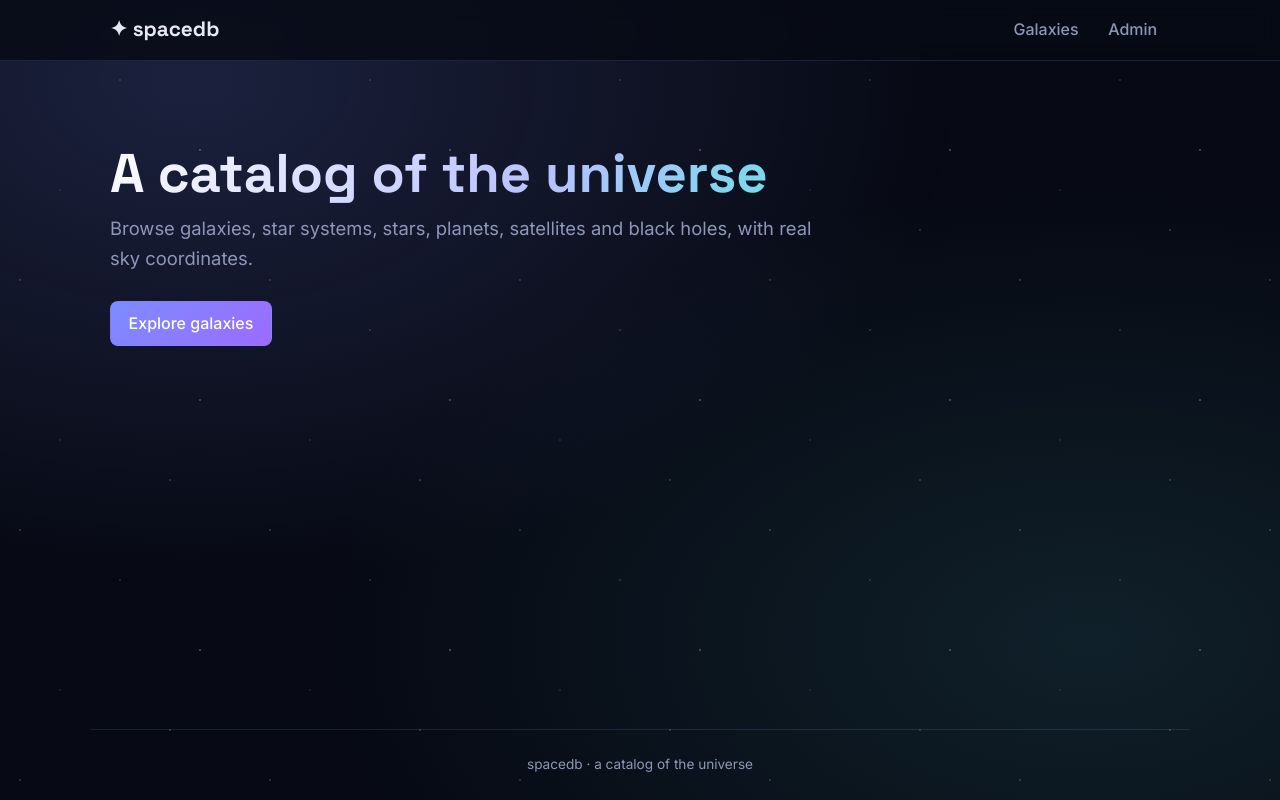
After one commit to diana-plesa/spacedb, a Django app: template catalog/templates/catalog/home.html in a window 1280 px wide. The commit adds this page. Run offline with Django 5.2, Linux system fonts and the light colour scheme; the template is opened without the code that fills it, so the values that code supplies are empty.

Commit message:
added base template, home and dark theme

```diff
--- a/catalog/forms.py
+++ b/catalog/forms.py
@@ -5,4 +5,4 @@ from .models import Galaxy
 class GalaxyForm(forms.ModelForm):
     class Meta:
         model = Galaxy
-        fields = ['name', 'galaxy_type', 'distance_ly', 'description']
+        fields = ['name', 'galaxy_type', 'distance_ly', 'ra_deg', 'dec_deg', 'description']
--- /dev/null
+++ b/catalog/static/catalog/css/style.css
@@ -0,0 +1,279 @@
+/* ---------- Colors and sizes used everywhere ---------- */
+:root {
+    --bg: #070a14;
+    --surface: rgba(20, 26, 46, 0.75);
+    --surface-solid: #141a2e;
+    --border: rgba(140, 160, 255, 0.15);
+    --text: #e6e9f5;
+    --muted: #8e97b8;
+    --accent: #7c8cff;
+    --accent-2: #5ee1e6;
+    --danger: #ff6b81;
+    --radius: 12px;
+    --font-body: "Inter", system-ui, -apple-system, "Segoe UI", sans-serif;
+    --font-heading: "Space Grotesk", "Inter", system-ui, sans-serif;
+}
+
+* { box-sizing: border-box; }
+
+body {
+    margin: 0;
+    min-height: 100vh;
+    display: flex;
+    flex-direction: column;
+    background: var(--bg);
+    color: var(--text);
+    font-family: var(--font-body);
+    line-height: 1.6;
+}
+
+/* Starfield: a few layers of tiny dots plus a soft nebula glow, fixed behind the page */
+body::before {
+    content: "";
+    position: fixed;
+    inset: 0;
+    z-index: -1;
+    background:
+        radial-gradient(1px 1px at 20px 30px, #fff, transparent),
+        radial-gradient(1px 1px at 120px 80px, rgba(255,255,255,0.8), transparent),
+        radial-gradient(1.5px 1.5px at 200px 150px, #cfd6ff, transparent),
+        radial-gradient(1px 1px at 60px 190px, rgba(255,255,255,0.6), transparent),
+        radial-gradient(1px 1px at 170px 230px, #fff, transparent);
+    background-size: 250px 250px;
+    opacity: 0.5;
+}
+
+body::after {
+    content: "";
+    position: fixed;
+    inset: 0;
+    z-index: -2;
+    background:
+        radial-gradient(ellipse at 15% 10%, rgba(124, 140, 255, 0.18), transparent 50%),
+        radial-gradient(ellipse at 85% 80%, rgba(94, 225, 230, 0.10), transparent 50%);
+}
+
+a { color: var(--accent-2); text-decoration: none; }
+a:hover { text-decoration: underline; }
+
+h1, h2, h3 {
+    font-family: var(--font-heading);
+    line-height: 1.2;
+    margin: 0 0 0.5rem;
+}
+h1 { font-size: 2.2rem; }
+h2 { font-size: 1.25rem; }
+
+.container {
+    width: 100%;
+    max-width: 1100px;
+    margin: 0 auto;
+    padding: 0 1.25rem;
+}
+
+main.container { flex: 1; padding-top: 2rem; padding-bottom: 3rem; }
+
+.muted { color: var(--muted); }
+
+/* ---------- Header / navigation ---------- */
+.site-header {
+    position: sticky;
+    top: 0;
+    z-index: 10;
+    background: rgba(7, 10, 20, 0.8);
+    backdrop-filter: blur(10px);
+    border-bottom: 1px solid var(--border);
+}
+
+.nav {
+    display: flex;
+    align-items: center;
+    justify-content: space-between;
+    flex-wrap: wrap;
+    gap: 0.5rem;
+    min-height: 60px;
+}
+
+.brand {
+    font-family: var(--font-heading);
+    font-weight: 700;
+    font-size: 1.3rem;
+    color: var(--text);
+}
+.brand:hover { text-decoration: none; color: var(--accent-2); }
+
+.nav-links {
+    display: flex;
+    flex-wrap: wrap;
+    gap: 0.25rem;
+    list-style: none;
+    margin: 0;
+    padding: 0;
+}
+
+.nav-links a {
+    display: block;
+    padding: 0.4rem 0.8rem;
+    border-radius: 8px;
+    color: var(--muted);
+    font-weight: 500;
+}
+.nav-links a:hover { color: var(--text); background: var(--surface); text-decoration: none; }
+.nav-links a.active { color: var(--text); background: rgba(124, 140, 255, 0.18); }
+
+.site-footer {
+    padding: 1.5rem 1.25rem;
+    border-top: 1px solid var(--border);
+    color: var(--muted);
+    font-size: 0.85rem;
+    text-align: center;
+}
+
+/* ---------- Building blocks ---------- */
+.card {
+    background: var(--surface);
+    border: 1px solid var(--border);
+    border-radius: var(--radius);
+    padding: 1.25rem 1.5rem;
+    backdrop-filter: blur(6px);
+}
+
+.page-header {
+    display: flex;
+    align-items: flex-end;
+    justify-content: space-between;
+    flex-wrap: wrap;
+    gap: 1rem;
+    margin-bottom: 1.5rem;
+}
+.page-header h1 { margin: 0; }
+.page-header p { margin: 0.25rem 0 0; }
+
+.back-link { margin: 0 0 0.5rem; font-size: 0.9rem; }
+
+.actions { display: flex; gap: 0.5rem; flex-wrap: wrap; }
+
+.btn {
+    display: inline-block;
+    padding: 0.55rem 1.1rem;
+    border: 1px solid var(--border);
+    border-radius: 8px;
+    background: var(--surface-solid);
+    color: var(--text);
+    font: inherit;
+    font-weight: 500;
+    cursor: pointer;
+}
+.btn:hover { border-color: var(--accent); text-decoration: none; }
+
+.btn-primary {
+    background: linear-gradient(135deg, var(--accent), #9b6bff);
+    border-color: transparent;
+    color: #fff;
+}
+.btn-primary:hover { filter: brightness(1.1); }
+
+.btn-danger { color: var(--danger); border-color: rgba(255, 107, 129, 0.4); }
+.btn-danger:hover { background: rgba(255, 107, 129, 0.12); border-color: var(--danger); }
+
+.badge {
+    display: inline-block;
+    padding: 0.1rem 0.6rem;
+    border-radius: 999px;
+    background: rgba(124, 140, 255, 0.15);
+    color: #c3caff;
+    font-size: 0.8rem;
+    font-weight: 500;
+}
+
+/* ---------- Tables ---------- */
+.table-wrap { overflow-x: auto; padding: 0; }
+
+.data-table { width: 100%; border-collapse: collapse; }
+.data-table th,
+.data-table td { padding: 0.75rem 1.25rem; text-align: left; border-bottom: 1px solid var(--border); }
+.data-table th {
+    color: var(--muted);
+    font-size: 0.8rem;
+    font-weight: 600;
+    text-transform: uppercase;
+    letter-spacing: 0.05em;
+}
+.data-table tbody tr:last-child td { border-bottom: none; }
+.data-table tbody tr:hover { background: rgba(124, 140, 255, 0.06); }
+.data-table .num { text-align: right; font-variant-numeric: tabular-nums; }
+
+/* ---------- Detail pages ---------- */
+.facts {
+    display: grid;
+    grid-template-columns: repeat(auto-fit, minmax(180px, 1fr));
+    gap: 1rem;
+    margin: 0 0 1.5rem;
+}
+.facts dt { color: var(--muted); font-size: 0.8rem; text-transform: uppercase; letter-spacing: 0.05em; }
+.facts dd { margin: 0.2rem 0 0; font-size: 1.15rem; font-weight: 500; }
+
+.description { max-width: 70ch; margin-bottom: 2rem; }
+
+.grid-2 {
+    display: grid;
+    grid-template-columns: repeat(auto-fit, minmax(280px, 1fr));
+    gap: 1rem;
+}
+
+.plain-list { list-style: none; margin: 0; padding: 0; }
+.plain-list li { padding: 0.4rem 0; border-bottom: 1px solid var(--border); }
+.plain-list li:last-child { border-bottom: none; }
+
+/* ---------- Forms (styles Django's form.as_p output) ---------- */
+.form { max-width: 640px; }
+.form p { margin: 0 0 1.1rem; }
+.form label { display: block; margin-bottom: 0.3rem; font-weight: 500; }
+
+.form input[type="text"],
+.form input[type="number"],
+.form select,
+.form textarea {
+    width: 100%;
+    padding: 0.6rem 0.75rem;
+    border: 1px solid var(--border);
+    border-radius: 8px;
+    background: rgba(7, 10, 20, 0.6);
+    color: var(--text);
+    font: inherit;
+}
+.form textarea { min-height: 120px; resize: vertical; }
+.form input:focus,
+.form select:focus,
+.form textarea:focus { outline: none; border-color: var(--accent); box-shadow: 0 0 0 3px rgba(124, 140, 255, 0.25); }
+
+.form .helptext { display: block; margin-top: 0.25rem; color: var(--muted); font-size: 0.85rem; }
+
+.errorlist { list-style: none; margin: 0 0 0.4rem; padding: 0; color: var(--danger); font-size: 0.9rem; }
+
+.form-actions { display: flex; gap: 0.5rem; flex-wrap: wrap; margin-top: 0.5rem; }
+
+.narrow { max-width: 560px; }
+.warning { color: #ffc46b; }
+
+/* ---------- Home page ---------- */
+.hero { padding: 3rem 0 2.5rem; max-width: 720px; }
+.hero h1 {
+    font-size: clamp(2.2rem, 5vw, 3.4rem);
+    background: linear-gradient(135deg, #fff, #b8c1ff 60%, var(--accent-2));
+    -webkit-background-clip: text;
+    background-clip: text;
+    color: transparent;
+}
+.lead { font-size: 1.15rem; color: var(--muted); margin: 0 0 1.75rem; }
+
+.stat-grid {
+    display: grid;
+    grid-template-columns: repeat(auto-fit, minmax(150px, 1fr));
+    gap: 1rem;
+}
+.stat { display: flex; flex-direction: column; gap: 0.2rem; }
+.stat-value { font-family: var(--font-heading); font-size: 2rem; font-weight: 700; }
+.stat-label { color: var(--muted); font-size: 0.9rem; }
+
+.empty { text-align: center; color: var(--muted); padding: 2.5rem; }
--- /dev/null
+++ b/catalog/templates/catalog/base.html
@@ -0,0 +1,34 @@
+{% load static %}
+<!DOCTYPE html>
+<html lang="en">
+<head>
+    <meta charset="utf-8">
+    <meta name="viewport" content="width=device-width, initial-scale=1">
+    <title>{% block title %}Home{% endblock %} · spacedb</title>
+    <link rel="preconnect" href="https://fonts.googleapis.com">
+    <link rel="preconnect" href="https://fonts.gstatic.com" crossorigin>
+    <link rel="stylesheet" href="https://fonts.googleapis.com/css2?family=Inter:wght@400;500;600&family=Space+Grotesk:wght@500;700&display=swap">
+    <link rel="stylesheet" href="{% static 'catalog/css/style.css' %}">
+</head>
+<body>
+    <header class="site-header">
+        <nav class="nav container">
+            <a class="brand" href="{% url 'home' %}">✦ spacedb</a>
+            <ul class="nav-links">
+                <li><a href="{% url 'galaxy_list' %}" class="{% if 'galaxy' in request.resolver_match.url_name %}active{% endif %}">Galaxies</a></li>
+                <li><a href="{% url 'admin:index' %}">Admin</a></li>
+            </ul>
+        </nav>
+    </header>
+
+    <main class="container">
+        {% block content %}{% endblock %}
+    </main>
+
+    <footer class="site-footer container">
+        spacedb · a catalog of the universe
+    </footer>
+
+    {% block scripts %}{% endblock %}
+</body>
+</html>
--- /dev/null
+++ b/catalog/templates/catalog/home.html
@@ -0,0 +1,18 @@
+{% extends 'catalog/base.html' %}
+
+{% block content %}
+<section class="hero">
+    <h1>A catalog of the universe</h1>
+    <p class="lead">Browse galaxies, star systems, stars, planets, satellites and black holes, with real sky coordinates.</p>
+    <a class="btn btn-primary" href="{% url 'galaxy_list' %}">Explore galaxies</a>
+</section>
+
+<div class="stat-grid">
+    {% for label, count in counts %}
+        <div class="card stat">
+            <span class="stat-value">{{ count }}</span>
+            <span class="stat-label">{{ label }}</span>
+        </div>
+    {% endfor %}
+</div>
+{% endblock %}
--- a/catalog/urls.py
+++ b/catalog/urls.py
@@ -2,6 +2,7 @@ from django.urls import path
 from . import views
 
 urlpatterns = [
+    path('', views.home, name='home'),
     path('galaxies/', views.galaxy_list, name='galaxy_list'),
     path('galaxies/new/', views.galaxy_create, name='galaxy_create'),
     path('galaxies/<int:pk>/', views.galaxy_detail, name='galaxy_detail'),
```
Also changed, not shown: catalog/templates/catalog/galaxy_confirm_delete.html (+22 -9 lines), catalog/templates/catalog/galaxy_detail.html (+61 -12 lines), catalog/templates/catalog/galaxy_form.html (+17 -13 lines), catalog/templates/catalog/galaxy_list.html (+40 -17 lines), catalog/views.py (+13 -1 lines).
